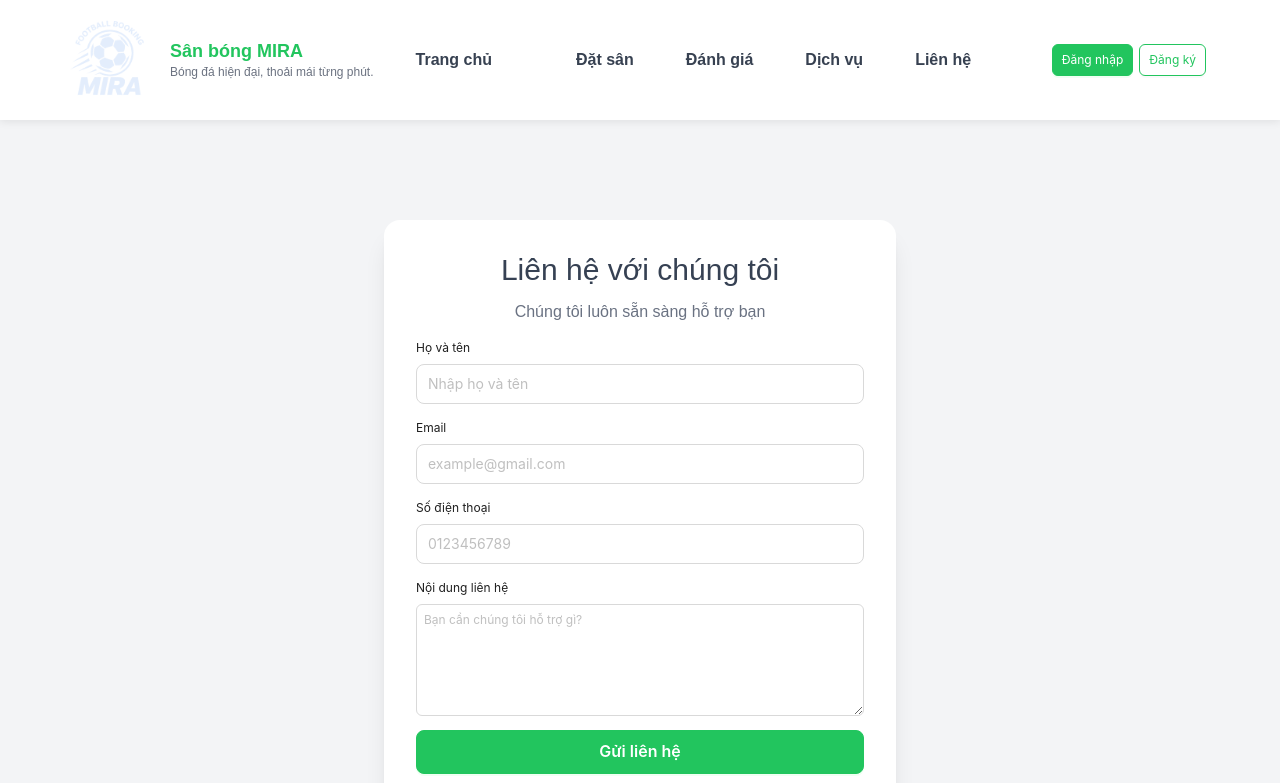
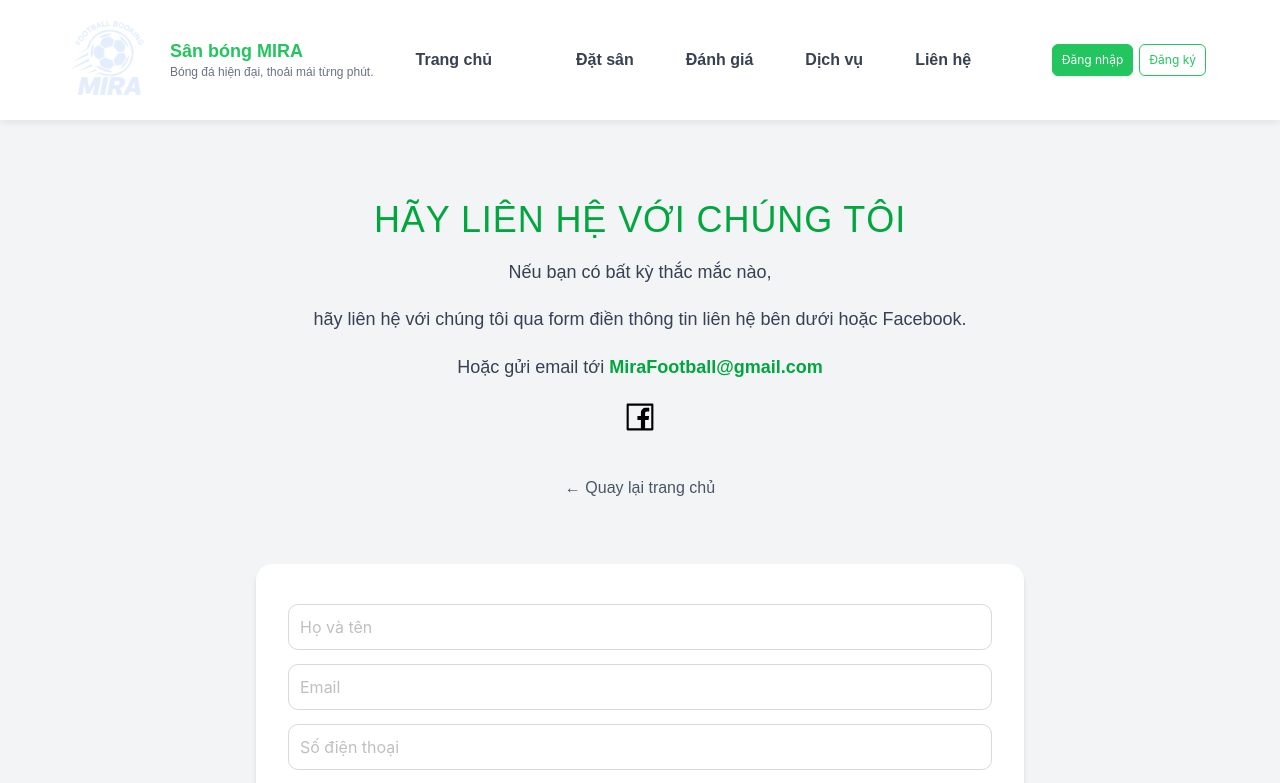
Before and after one commit to Football-Booking-Mira/FE, a React (Vite) app: page /contact in a window 1280 px wide. Shown: the top 783 px of the page. Built offline with nearby package versions, Linux system fonts and the light colour scheme; no server answers.

Commit message:
Sửa trang liên hệ

```diff
--- a/src/pages/client/home/ContactPages.tsx
+++ b/src/pages/client/home/ContactPages.tsx
@@ -1,5 +1,6 @@
 import React, { useState } from "react";
 import { Form, Input, Button, message } from "antd";
+import { FacebookOutlined } from "@ant-design/icons";
 
 const { TextArea } = Input;
 
@@ -31,111 +32,142 @@ const ContactPages: React.FC = () => {
 
       message.success("Gửi liên hệ thành công 🎉");
       form.resetFields();
-    } catch (error) {
-      message.error("Không thể gửi liên hệ");
+    } catch {
+      message.error("Không thể gửi liên hệ, vui lòng thử lại");
     } finally {
       setLoading(false);
     }
   };
 
   return (
-    <div className="min-h-screen bg-gray-100 flex items-center justify-center px-4 py-10">
-      <div className="bg-white shadow-xl rounded-2xl p-8 w-full max-w-lg">
-        <h2 className="text-3xl font-bold text-center text-gray-700 mb-2">
-          Liên hệ với chúng tôi
-        </h2>
-        <p className="text-center text-gray-500 mb-6">
-          Chúng tôi luôn sẵn sàng hỗ trợ bạn
+    <div className="min-h-screen bg-gray-100 px-4 py-20">
+      <div className="max-w-3xl mx-auto">
+
+        {/* ===== THÔNG TIN LIÊN HỆ ===== */}
+       {/* ===== THÔNG TIN LIÊN HỆ ===== */}
+<div className="text-center mb-16">
+  <h1 className="text-3xl md:text-4xl font-bold tracking-wide text-green-600 mb-6">
+    HÃY LIÊN HỆ VỚI CHÚNG TÔI
+  </h1>
+
+  <p className="text-gray-700 text-lg leading-relaxed mb-2">
+    Nếu bạn có bất kỳ thắc mắc nào,
   </p>
 
+  <p className="text-gray-700 text-lg leading-relaxed mb-2">
+    hãy liên hệ với chúng tôi qua form điền thông tin liên hệ bên dưới hoặc Facebook.
+  </p>
+
+  <p className="text-gray-700 text-lg leading-relaxed mb-10">
+    Hoặc gửi email tới{" "}
+    <span className="font-semibold text-green-600">
+      MiraFootball@gmail.com
+    </span>
+  </p>
+
+  {/* ICON MXH */}
+  <div className="flex justify-center gap-10 mb-10">
+
+    <a
+      href="https://www.facebook.com/"
+      target="_blank"
+      rel="noopener noreferrer"
+      className="text-3xl text-black hover:opacity-60 transition"
+    >
+      <FacebookOutlined />
+    </a>
+  </div>
+
+  <a href="/" className="text-base text-gray-600 hover:underline">
+    ← Quay lại trang chủ
+  </a>
+</div>
+
+
+        {/* ===== FORM LIÊN HỆ ===== */}
+        <div className="bg-white rounded-2xl shadow-md px-8 py-10">
           <Form
             form={form}
             layout="vertical"
             onFinish={handleSubmit}
-          requiredMark="optional"
+            requiredMark={false}
           >
-          {/* Họ tên */}
             <Form.Item
-            label="Họ và tên"
               name="name"
-            rules={[
-              { required: true, message: "Vui lòng nhập họ và tên" },
-            ]}
+              rules={[{ required: true, message: "Vui lòng nhập họ và tên" }]}
             >
-            <Input placeholder="Nhập họ và tên" size="large" allowClear />
+              <Input
+                placeholder="Họ và tên"
+                size="large"
+                style={{ fontSize: 16, height: 46, borderRadius: 10 }}
+              />
             </Form.Item>
 
-          {/* Email */}
             <Form.Item
-            label="Email"
               name="email"
               rules={[
                 { required: true, message: "Vui lòng nhập email" },
-              { type: "email", message: "Email không hợp lệ" },
+                { type: "email", message: "Email không đúng định dạng" },
               ]}
             >
               <Input
-              placeholder="example@gmail.com"
+                placeholder="Email"
                 size="large"
-              type="email"
-              allowClear
+                style={{ fontSize: 16, height: 46, borderRadius: 10 }}
               />
             </Form.Item>
 
-          {/* Số điện thoại */}
             <Form.Item
-            label="Số điện thoại"
               name="phone"
               rules={[
                 { required: true, message: "Vui lòng nhập số điện thoại" },
                 {
                   pattern: /^0\d{9}$/,
-                message:
-                  "Số điện thoại phải bắt đầu bằng 0 và gồm đúng 10 chữ số",
+                  message: "Số điện thoại phải bắt đầu bằng 0 và có 10 chữ số",
                 },
               ]}
             >
               <Input
-              placeholder="0123456789"
+                placeholder="Số điện thoại"
                 size="large"
-              allowClear
+                style={{ fontSize: 16, height: 46, borderRadius: 10 }}
               />
             </Form.Item>
 
-          {/* Nội dung */}
             <Form.Item
-            label="Nội dung liên hệ"
               name="message"
               rules={[
-              { required: true, message: "Vui lòng nhập nội dung hỗ trợ" },
+                { required: true, message: "Vui lòng nhập nội dung liên hệ" },
               ]}
             >
               <TextArea
                 rows={5}
-              placeholder="Bạn cần chúng tôi hỗ trợ gì?"
-              allowClear
+                placeholder="Nội dung liên hệ"
+                style={{ fontSize: 16, borderRadius: 10 }}
               />
             </Form.Item>
 
-          <Form.Item>
+            <Form.Item className="mb-0">
               <Button
-              type="primary"
                 htmlType="submit"
+                loading={loading}
                 block
                 size="large"
-              loading={loading}
                 style={{
-                background: "#22c55e",
-                borderColor: "#22c55e",
-                height: "44px",
-                fontSize: "16px",
-                fontWeight: 600,
+                  background: "black",
+                  borderColor: "black",
+                  height: 48,
+                  fontSize: 14,
+                  letterSpacing: "0.12em",
+                  fontWeight: 500,
+                  borderRadius: 12,
                 }}
               >
-              Gửi liên hệ
+                GỬI LIÊN HỆ
               </Button>
             </Form.Item>
           </Form>
+        </div>
       </div>
     </div>
   );
```
Lines whose indentation alone changed are shown as unchanged.
